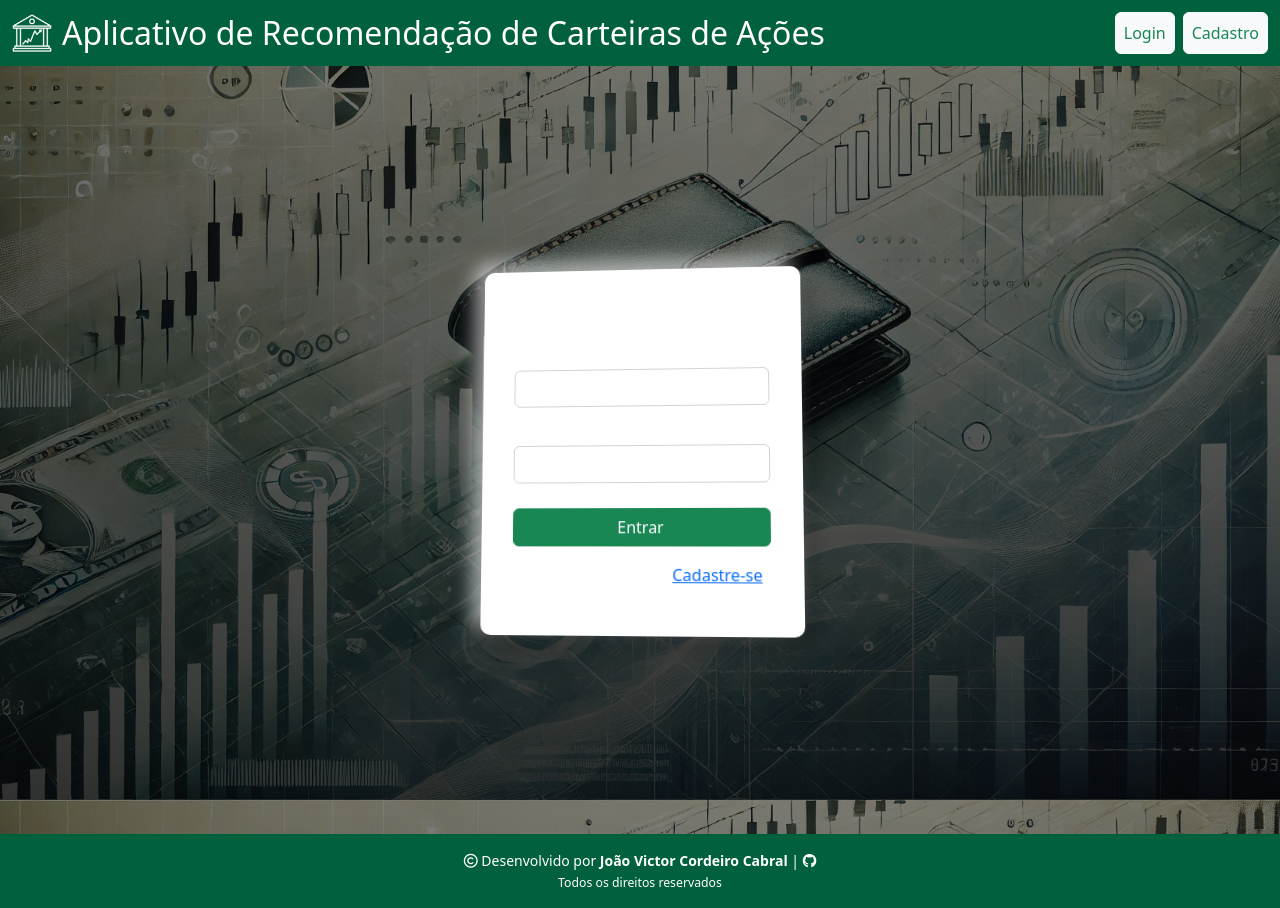
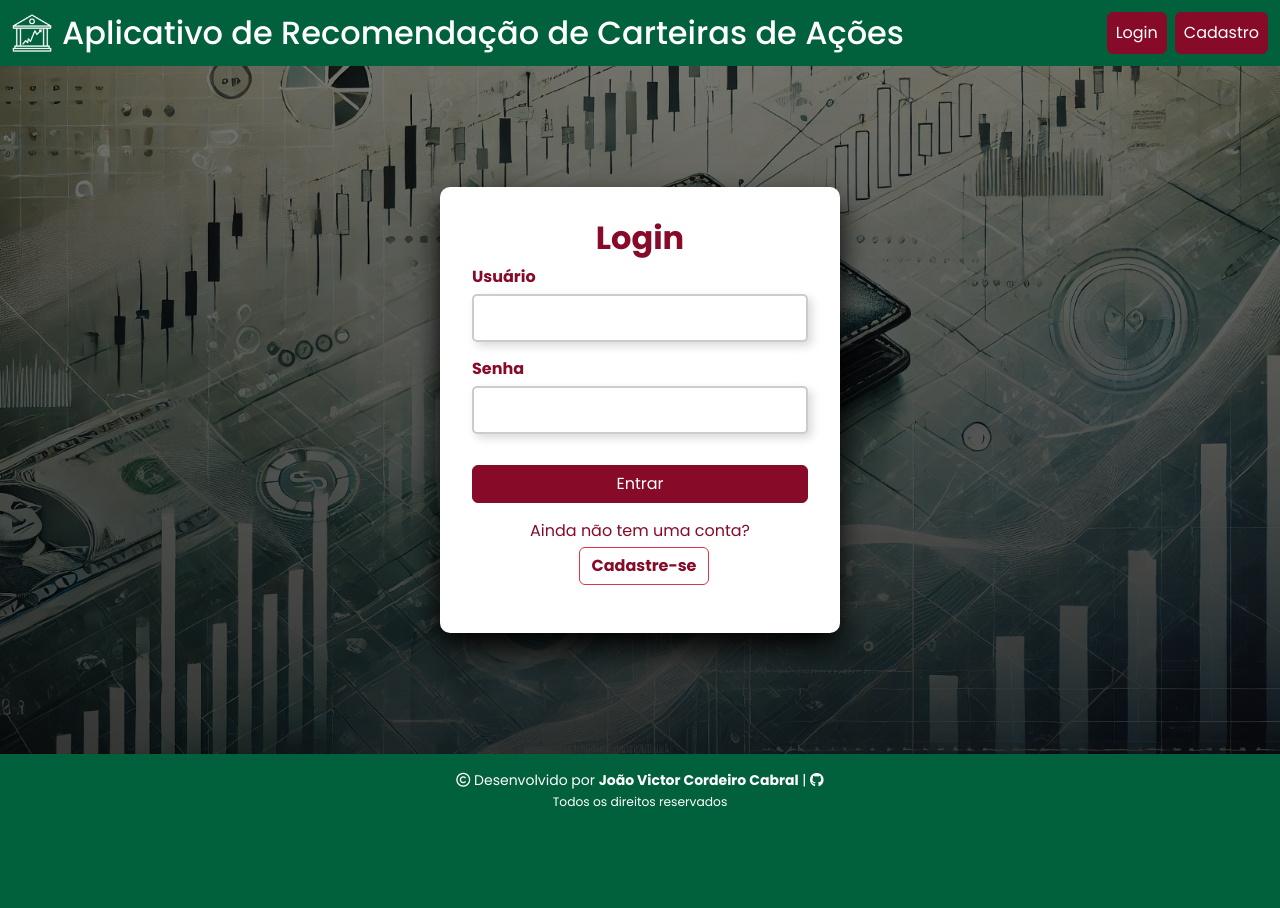
Before and after one commit to Cabral-JV/TCC, a Django app: page /login/ in a window 1280 px wide. After the commit the page ends 807 px from the top, so only its background shows below. Run offline with Django 5.2, Linux system fonts and the light colour scheme; some libraries are stand-ins or nearby versions.

Commit message:
corrigindo o layout das paginas de login e registro.

```diff
--- a/investwallet/static/css/style.css
+++ b/investwallet/static/css/style.css
@@ -1,13 +1,18 @@
+@import url("https://fonts.googleapis.com/css2?family=Merriweather:ital,wght@0,300;0,400;0,700;0,900;1,300;1,400;1,700;1,900&family=Poppins:ital,wght@0,100;0,200;0,300;0,400;0,500;0,600;0,700;0,800;0,900;1,100;1,200;1,300;1,400;1,500;1,600;1,700;1,800;1,900&display=swap");
+
 :root {
     --green-color: #00613c; /* Verde */
     --red-color: #870a28; /* Vermelho */
 }
+
 
 /* Estilo global para garantir que o layout ocupe toda a altura da página */
 html,
 body {
     height: 100%;
     margin: 0;
+    font-family: "Poppins", sans-serif; /* Fonte padrão */
+    font-size: 1em; /* Tamanho padrão da fonte */
 }
 
 /* A estrutura da página - garantindo que o main ocupe o espaço restante */
@@ -22,10 +27,47 @@ body {
     color: white; /* Cor do texto */
 }
 
+.text-red {
+    color: var(--red-color);
+}
+
 .bg-success {
     background-color: var(--green-color) !important; /* Cor de fundo do sucesso */
     color: white; /* Cor do texto do sucesso */
 }
+
+/* botões */
+
+.btn-outline-danger:hover {
+    background-color: var(--red-color) !important;
+    border-color: var(--red-color) !important;
+    color: white !important;
+}
+
+/* Botão Danger */
+.btn-danger {
+    background-color: var(--red-color) !important;
+    color: white !important;
+    border-color: var(--red-color) !important;
+}
+
+.btn-danger:hover {
+    background-color: #a11235 !important;
+    border-color: #a11235 !important;
+}
+
+/* Botão Success */
+.btn-success {
+    background-color: var(--green-color) !important;
+    border-color: var(--green-color) !important;
+}
+
+.btn-success:hover {
+    background-color: #029b60 !important;
+    border-color: #029b60 !important;
+}
+
+
 /* Navbar */
 
 .navbar {
@@ -101,35 +143,86 @@ footer a:focus {
 }
 
 /* css login e register */
-/* Estilização do container */
+
+/* Centraliza a caixa de login/cadastro */
 .auth-container {
     display: flex;
     justify-content: center;
     align-items: center;
-    height: 90vh;
+    height: 80vh;
 }
 
-/* Caixa com efeito 3D */
+/* Ajuste nos labels */
+.auth-box label {
+    display: block;
+    font-weight: bold;
+    color: var(--red-color); /* Azul escuro para destaque */
+    margin-bottom: 5px; /* Espaço entre o label e o input */
+    text-align: left;
+}
+
+/* Espaçamento entre os campos */
+.auth-box .form-group {
+    margin-bottom: 15px; /* Aumenta o espaçamento entre os inputs */
+}
+
+/* Estilização da caixa */
 .auth-box {
     background: white;
     padding: 2rem;
     border-radius: 10px;
-    box-shadow: 10px 10px 20px rgba(0, 0, 0, 0.2), -10px -10px 20px rgba(255, 255, 255, 0.6);
-    transform: perspective(1000px) rotateX(5deg) rotateY(-5deg);
-    transition: transform 0.3s ease-in-out;
+    box-shadow: 0px 15px 30px rgba(0, 0, 0, 1); /* Efeito de sombra mais intenso */
+    width: 100%;
+    max-width: 400px;
+    text-align: center;
 }
 
-.auth-box:hover {
-    transform: perspective(1000px) rotateX(0deg) rotateY(0deg);
+/* Títulos e textos */
+.auth-box h2 {
+    color: var(--red-color); /* Azul escuro para destaque */
+    font-weight: bold;
 }
 
-/* Botão estilizado */
-.auth-box .btn {
-    width: 100%;
-    margin-top: 10px;
+/* Links */
+.auth-box a {
+    color: var(--red-color);
+    text-decoration: none;
+    font-weight: bold;
 }
 
-/* Ajuste para os inputs */
-.auth-box .form-group {
-    margin-bottom: 15px;
+.auth-box a:hover {
+    text-decoration: underline;
 }
+
+/* Efeito 3D nos inputs */
+.input-3d {
+    background: #ffffff;
+    border: 2px solid #ccc;
+    padding: 10px;
+    width: 100%;
+    border-radius: 5px;
+    box-shadow: 4px 4px 10px rgba(0, 0, 0, 0.15), -4px -4px 10px rgba(255, 255, 255, 1);
+    transition: all 0.3s ease-in-out;
+    color: #333; /* Cor do texto */
+    font-size: 16px; /* Ajusta o tamanho do texto dentro do input */
+}
+
+/* Efeito quando clica no input */
+.input-3d:focus {
+    outline: none;
+    border-color: var(--red-color);
+    box-shadow: inset 3px 3px 8px rgba(0, 0, 0, 0.2), inset -3px -3px 8px rgba(255, 255, 255, 1);
+}
+
+/* Botão */
+.btn-success {
+    background: var(--red-color);
+    border: none;
+    padding: 10px;
+    font-weight: bold;
+    transition: background 0.3s;
+}
+
+.btn-success:hover {
+    background: #a01236;
+}
--- a/investwallet/templates/base.html
+++ b/investwallet/templates/base.html
@@ -74,10 +74,10 @@
                     <div class="collapse navbar-collapse justify-content-end" id="navbarNav">
                         <ul class="navbar-nav">
                             <li class="nav-item">
-                                <a class="nav-link btn btn-light me-2 text-success" href="{% url 'wallets:login' %}">Login</a>
+                                <a class="nav-link btn btn-danger me-2 " href="{% url 'wallets:login' %}">Login</a>
                             </li>
                             <li class="nav-item">
-                                <a class="nav-link btn btn-light text-success" href="{% url 'wallets:register' %}">Cadastro</a>
+                                <a class="nav-link btn btn-danger" href="{% url 'wallets:register' %}">Cadastro</a>
                             </li>
                         </ul>
                     </div>
--- a/investwallet/wallets/templates/wallets/login.html
+++ b/investwallet/wallets/templates/wallets/login.html
@@ -5,21 +5,19 @@
 <div class="auth-container">
     <div class="auth-box">
         <h2>Login</h2>
-        <form method="POST">
+        <form method="post">
             {% csrf_token %}
             <div class="form-group">
                 <label for="username">Usuário</label>
-                <input type="text" id="username" name="username" class="form-control" required />
+                <input type="text" class="form-control input-3d" id="username" name="username" required>
             </div>
             <div class="form-group">
                 <label for="password">Senha</label>
-                <input type="password" id="password" name="password" class="form-control" required />
+                <input type="password" class="form-control input-3d" id="password" name="password" required>
             </div>
-            <button type="submit" class="btn btn-success">Entrar</button>
+            <button type="submit" class="btn btn-danger w-100 mt-3">Entrar</button>
         </form>
-        <p class="mt-3">
-            Não tem uma conta? <a href="{% url 'wallets:register' %}">Cadastre-se</a>
-        </p>
+        <p class="mt-3 text-center text-red">Ainda não tem uma conta? <a class="btn btn-outline-danger ms-2 mt-1" href="{% url 'wallets:register' %}">Cadastre-se</a></p>
     </div>
 </div>
 {% endblock %}
```
Also changed, not shown: investwallet/wallets/templates/wallets/register.html (+11 -13 lines).
